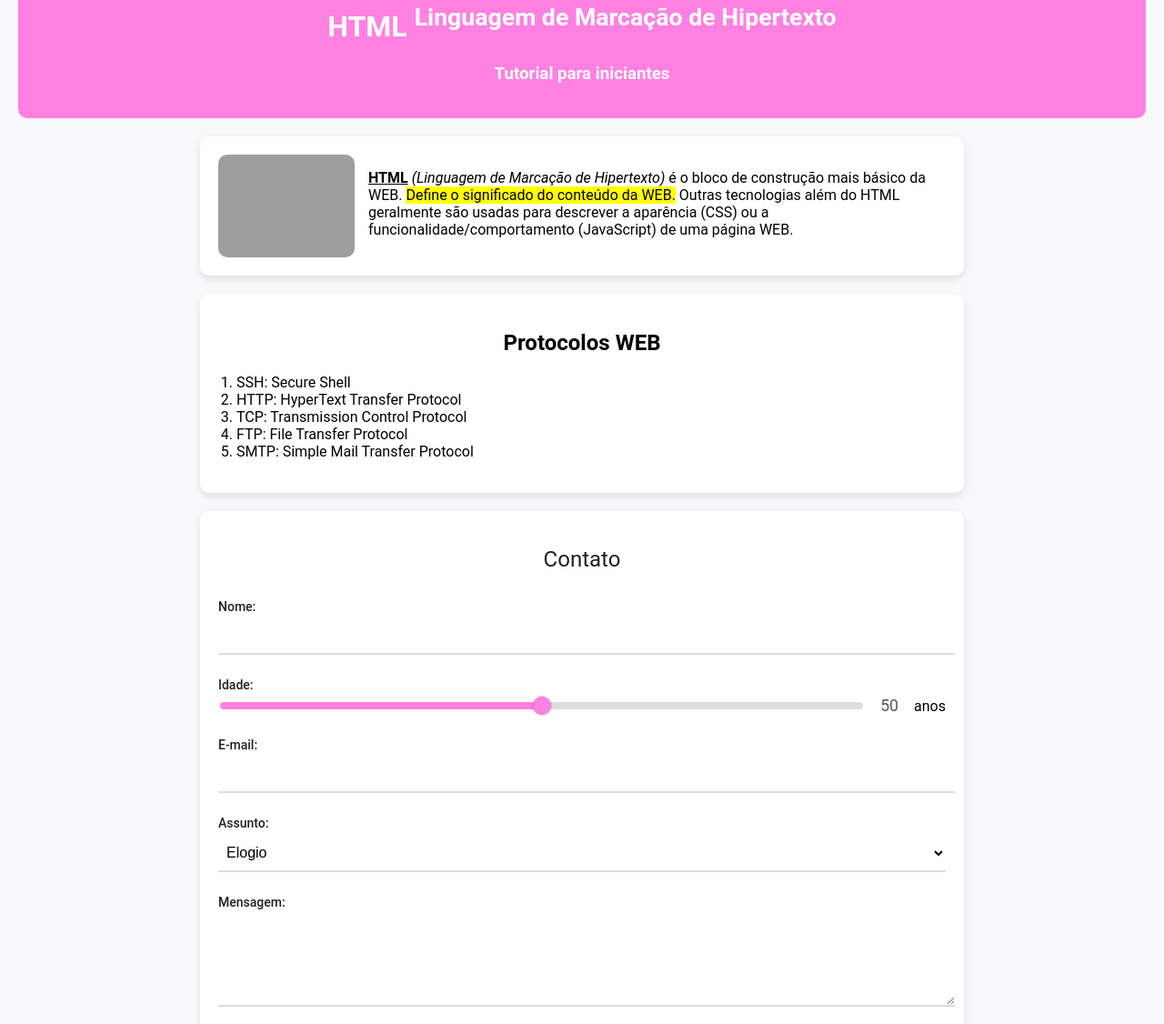
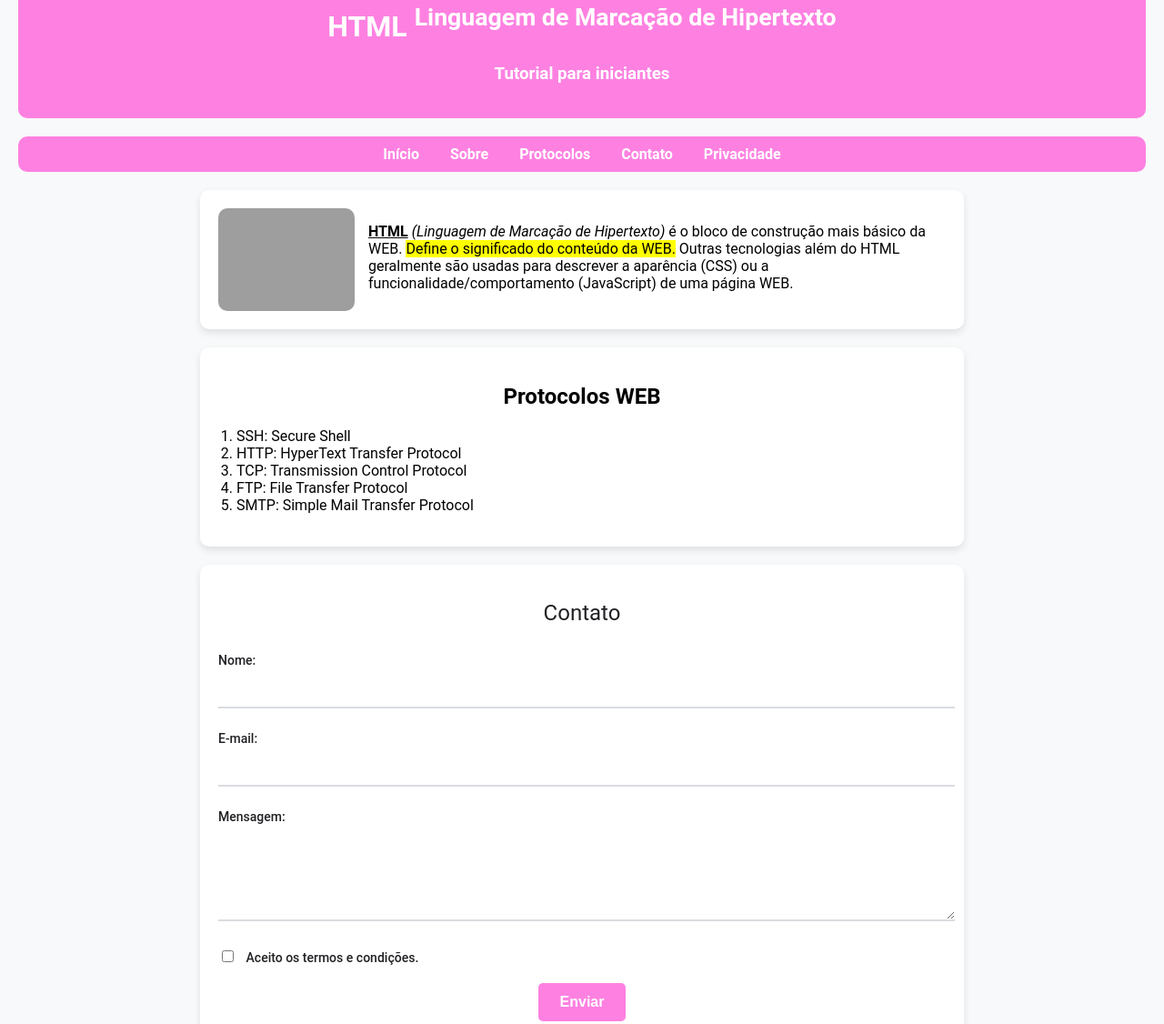
Before and after one commit to eujuliaamaral/aplica-o-p-internet, a plain HTML site: page index.html in a window 1280 px wide. Shown: the part 58-1184 px from the top of the page at 91% size. Drawn offline with Linux system fonts and the light colour scheme; grey boxes are pictures that could not be loaded.

Commit message:
menu adicionado

```diff
--- a/index.html
+++ b/index.html
@@ -32,10 +32,21 @@
       margin-left: auto;
       margin-right: auto;
     }
+    nav {
+      background-color: #fe81e1;
+      padding: 10px;
+      text-align: center;
+      border-radius: 10px;
+      margin-bottom: 20px;
+    }
     nav a {
       color: white;
-      margin: 0 10px;
+      margin: 0 15px;
       text-decoration: none;
+      font-weight: bold;
+    }
+    nav a:hover {
+      color: #ffe0ec;
     }
     .card ol {
       padding-left: 20px;
@@ -159,7 +170,16 @@
   <h3>Tutorial para iniciantes</h3>
 </header>
 
-<section class="intro-content">
+<!-- Menu de navegação -->
+<nav>
+  <a href="#home">Início</a>
+  <a href="#sobre">Sobre</a>
+  <a href="#protocolos">Protocolos</a>
+  <a href="#contato">Contato</a>
+  <a href="#privacidade">Privacidade</a>
+</nav>
+
+<section id="home" class="intro-content">
   <img src="https://icones.pro/wp-content/uploads/2021/05/symbole-html-rose.png"
        alt="Logo HTML" style="float: left; width: 150px; margin-right: 15px; border-radius: 10px;">
   <p>
@@ -169,7 +189,7 @@
   <div style="clear: both;"></div>
 </section>
 
-<section class="card">
+<section id="protocolos" class="card">
   <h2 style="text-align: center;">Protocolos WEB</h2>
   <ol>
     <li>SSH: Secure Shell</li>
@@ -180,41 +200,21 @@
   </ol>
 </section>
 
-<section class="form-container">
+<section id="contato" class="form-container">
   <h2>Contato</h2>
   <form onsubmit="event.preventDefault(); document.getElementById('mensagem-enviada').style.display='block';">
-
     <label for="nome">Nome:</label>
     <input type="text" id="nome" name="nome" required>
-
-    <label for="idade">Idade:</label>
-    <div class="idade-container">
-      <input
-        type="range"
-        id="idade"
-        name="idade"
-        min="0"
-        max="100"
-        value="50"
-        oninput="idadeOutput.value = idade.value; idade.style.background = `linear-gradient(to right, #fe81e1 ${(idade.value/100)*100}%, #ddd ${(idade.value/100)*100}%)`">
-      <output id="idadeOutput">50</output> anos
-    </div>
 
     <label for="email">E-mail:</label>
     <input type="email" id="email" name="email" required>
 
-    <label for="assunto">Assunto:</label>
-    <select id="assunto" name="assunto" required>
-      <option value="Reclamação">Reclamação</option>
-      <option value="Elogio" selected>Elogio</option>
-      <option value="Sugestão">Sugestão</option>
-    </select>
-
     <label for="mensagem">Mensagem:</label>
     <textarea id="mensagem" name="mensagem" required></textarea>
 
+    <!-- Checkbox adicionado antes do envio -->
     <label>
-      <input type="checkbox" name="termo" required> Aceito o tratamento de dados deste site.
+      <input type="checkbox" name="termos" required> Aceito os termos e condições.
     </label>
 
     <input type="submit" value="Enviar">
@@ -227,11 +227,6 @@
 
 <footer>
   <p>&copy; 2025 site de Júlia, todos os direitos reservados.</p>
-  <nav>
-    <a href="#">Sobre</a> |
-    <a href="#">Contato</a> |
-    <a href="#">Privacidade</a>
-  </nav>
 </footer>
 
 </body>
```
